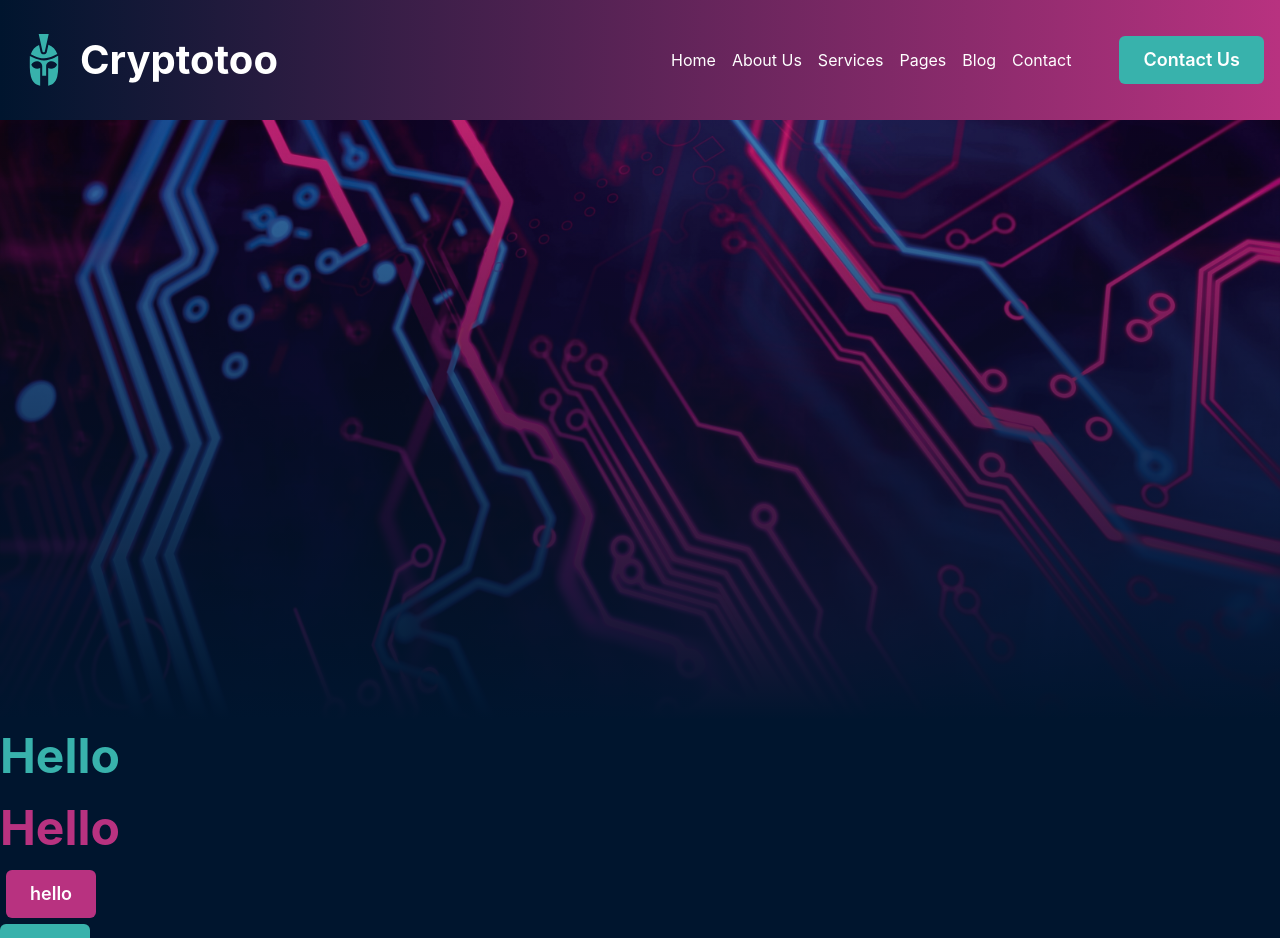
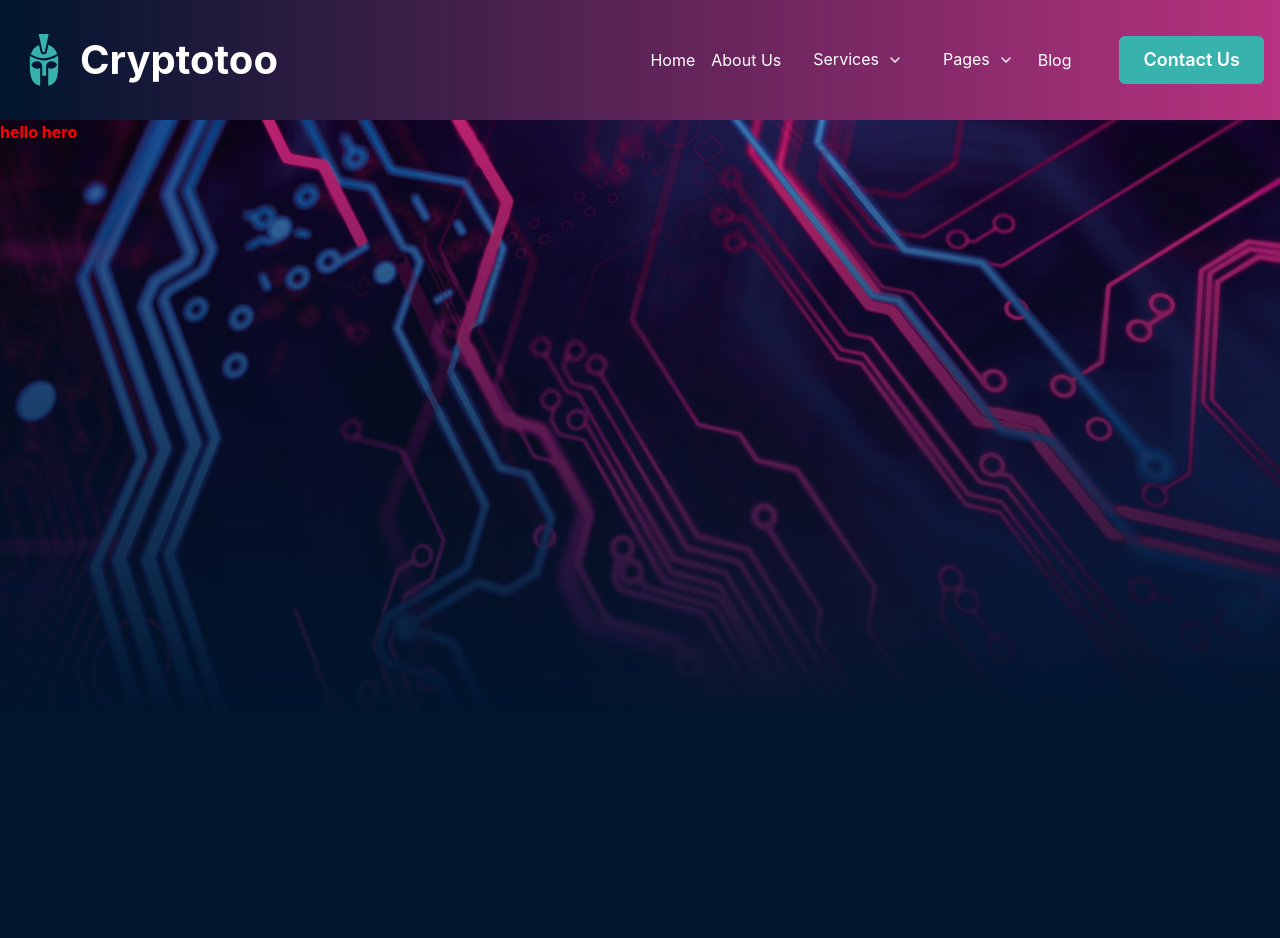
Before and after one commit to alexotoo/trading, a Next.js app: page / in a window 1280 px wide. Shown: the top 938 px of the page. Built offline with nearby package versions, Linux system fonts and the light colour scheme.

Commit message:
navdropdown done

```diff
--- a/components/NavBar.js
+++ b/components/NavBar.js
@@ -1,10 +1,12 @@
 import Link from "next/link";
 
 import { Flex, Center, Text, Circle, HStack, Spacer } from "@chakra-ui/layout";
-
+import { FiChevronDown } from "react-icons/fi";
 import { GiCrestedHelmet } from "react-icons/gi";
 import { Button } from "@chakra-ui/button";
 import NavDrawer from "./NavDrawer";
+import { Menu, MenuButton, MenuItem, MenuList } from "@chakra-ui/menu";
+import NavMenuItems from "./NavMenuItems";
 
 export default function NavBar() {
   return (
@@ -47,34 +49,11 @@ export default function NavBar() {
           </Link>
         </Center>
         <Spacer />
-        <Center _hover={{ color: "teal.400" }} transition="ease 0.3s">
-          <Link href="/">
-            <a className="logo" _hover={{ textDecoration: "none" }}>
-              Services
-            </a>
-          </Link>
-        </Center>
-        <Spacer />
-        <Center _hover={{ color: "teal.400" }} transition="ease 0.3s">
-          <Link href="/">
-            <a className="logo" _hover={{ textDecoration: "none" }}>
-              Pages
-            </a>
-          </Link>
-        </Center>
-        <Spacer />
+        <NavMenuItems />
         <Center _hover={{ color: "teal.400" }} transition="ease 0.3s">
           <Link href="/">
             <a className="logo" _hover={{ textDecoration: "none" }}>
               Blog
-            </a>
-          </Link>
-        </Center>
-        <Spacer />
-        <Center _hover={{ color: "teal.400" }} transition="ease 0.3s">
-          <Link href="/">
-            <a className="logo" _hover={{ textDecoration: "none" }}>
-              Contact
             </a>
           </Link>
         </Center>
@@ -86,6 +65,7 @@ export default function NavBar() {
           size="lg"
           _hover={{ bg: "teal.500", transform: "translateY(-2px)" }}
           display={{ base: "none", lg: "inherit" }}
+          _focus={{ outline: "transparent" }}
         >
           Contact Us
         </Button>
--- a/components/NavDrawer.js
+++ b/components/NavDrawer.js
@@ -7,8 +7,13 @@ import {
   DrawerContent,
   DrawerCloseButton,
   Button,
+  HStack,
+  Text,
+  Spacer,
+  Center,
 } from "@chakra-ui/react";
 import { useDisclosure } from "@chakra-ui/react";
+import { GiCrestedHelmet } from "react-icons/gi";
 import { useRef } from "react";
 
 export default function NavDrawer() {
@@ -32,18 +37,28 @@ export default function NavDrawer() {
         finalFocusRef={btnRef}
       >
         <DrawerOverlay>
-          <DrawerContent>
-            <DrawerCloseButton />
-            <DrawerHeader>Create your account</DrawerHeader>
+          <DrawerContent
+            bgGradient="linear(to-t, rgb(0, 21, 46), pink.600)"
+            color="white"
+          >
+            <DrawerHeader color="teal.400">
+              <HStack>
+                <GiCrestedHelmet fontSize="3.5rem" />
+                <Text ml="2" color="white" fontSize="2rem">
+                  {" "}
+                  Cryptotoo
+                </Text>
+                <DrawerCloseButton
+                  top="2rem"
+                  background="white"
+                  _focus={{ outline: "transparent" }}
+                />
+              </HStack>
+            </DrawerHeader>
 
             <DrawerBody></DrawerBody>
 
-            <DrawerFooter>
-              <Button variant="outline" mr={3} onClick={onClose}>
-                Cancel
-              </Button>
-              <Button colorScheme="blue">Save</Button>
-            </DrawerFooter>
+            <DrawerFooter>social media icons here</DrawerFooter>
           </DrawerContent>
         </DrawerOverlay>
       </Drawer>
--- /dev/null
+++ b/components/NavMenuItems.js
@@ -0,0 +1,57 @@
+import { Button } from "@chakra-ui/button";
+import { MenuItem, Menu, MenuButton, MenuList } from "@chakra-ui/menu";
+import Link from "next/link";
+import { FiChevronDown } from "react-icons/fi";
+import { useState } from "react";
+export default function NavMenuItems({ items, icon }) {
+  const menuObject = [
+    {
+      title: "Services",
+      subTitle: ["Services", "Services Details"],
+      isIcon: true,
+    },
+    {
+      title: "Pages",
+      subTitle: ["Our Team", "Pricing", "FAQ"],
+      isIcon: true,
+    },
+  ];
+
+  const [menuItems] = useState(menuObject);
+
+  console.log(items, menuItems, menuObject);
+  return menuItems.map((menu, index) => {
+    const { title, subTitle, isIcon } = menu;
+    console.log(title, subTitle, isIcon);
+    return (
+      <Menu key={index}>
+        <MenuButton
+          as={Button}
+          rightIcon={isIcon && <FiChevronDown />}
+          background="transparent"
+          _focus={{ outline: "transparent" }}
+          _active={{ background: "none" }}
+          _hover={{ background: "none", color: "teal.400" }}
+          fontWeight="normal"
+          className="navItemBox"
+        >
+          <Link href="/">{title}</Link>
+        </MenuButton>
+        {
+          <MenuList>
+            {subTitle.map((item, index) => (
+              <MenuItem
+                key={index}
+                _hover={{ color: "teal.400" }}
+                transition="ease 0.3s"
+                color="black"
+              >
+                {<Link href={`/${item}`}>{item}</Link>}
+              </MenuItem>
+            ))}
+          </MenuList>
+        }
+      </Menu>
+    );
+  });
+}
--- /dev/null
+++ b/components/indexpage/HeroSection.js
@@ -0,0 +1,8 @@
+import styles from "./herosection.module.scss";
+export default function HeroSection() {
+  return (
+    <section className={styles.herosection}>
+      <h1 className={styles.looks}>hello hero</h1>
+    </section>
+  );
+}
--- /dev/null
+++ b/components/indexpage/herosection.module.scss
@@ -0,0 +1,5 @@
+.looks {
+  color: red;
+}
+.herosection {
+}
--- a/pages/index.js
+++ b/pages/index.js
@@ -2,6 +2,7 @@ import { Button } from "@chakra-ui/button";
 import { Spacer } from "@chakra-ui/layout";
 import { Text } from "@chakra-ui/layout";
 import Head from "next/head";
+import HeroSection from "../components/indexpage/HeroSection";
 import NavBar from "../components/NavBar";
 import styles from "../styles/Home.module.css";
 
@@ -13,24 +14,10 @@ export default function Home() {
       </Head>
       <header className={styles.header}>
         <NavBar />
+        <HeroSection />
       </header>
 
-      <main className={styles.main}>
-        <Text color="teal.400" fontSize="5xl">
-          Hello
-        </Text>
-        <Text color="pink.600" fontSize="5xl">
-          Hello
-        </Text>
-        <Button size="lg" bg="pink.600" margin="1.5">
-          hello
-        </Button>
-        <Spacer />
-
-        <Button size="lg" bg="teal.400">
-          hello
-        </Button>
-      </main>
+      <main className={styles.main}></main>
 
       <footer className={styles.footer}></footer>
     </div>
--- a/styles/Home.module.css
+++ b/styles/Home.module.css
@@ -1,9 +1,5 @@
 .header {
-  background-image: linear-gradient(
-      to bottom,
-      rgba(0, 11, 32, 0),
-      rgb(0, 21, 46)
-    ),
+  background-image: linear-gradient(to bottom, rgba(0, 11, 32, 0), #00152e),
     url(/images/tech-4.jpeg);
   background-size: cover;
   background-repeat: no-repeat;
@@ -25,99 +21,3 @@
   justify-content: center;
   align-items: center;
 }
-
-.footer img {
-  margin-left: 0.5rem;
-}
-
-.footer a {
-  display: flex;
-  justify-content: center;
-  align-items: center;
-}
-
-.title a {
-  color: #0070f3;
-  text-decoration: none;
-}
-
-.title a:hover,
-.title a:focus,
-.title a:active {
-  text-decoration: underline;
-}
-
-.title {
-  margin: 0;
-  line-height: 1.15;
-  font-size: 4rem;
-}
-
-.title,
-.description {
-  text-align: center;
-}
-
-.description {
-  line-height: 1.5;
-  font-size: 1.5rem;
-}
-
-.code {
-  background: #fafafa;
-  border-radius: 5px;
-  padding: 0.75rem;
-  font-size: 1.1rem;
-  font-family: Menlo, Monaco, Lucida Console, Liberation Mono, DejaVu Sans Mono,
-    Bitstream Vera Sans Mono, Courier New, monospace;
-}
-
-.grid {
-  display: flex;
-  align-items: center;
-  justify-content: center;
-  flex-wrap: wrap;
-  max-width: 800px;
-  margin-top: 3rem;
-}
-
-.card {
-  margin: 1rem;
-  flex-basis: 45%;
-  padding: 1.5rem;
-  text-align: left;
-  color: inherit;
-  text-decoration: none;
-  border: 1px solid #eaeaea;
-  border-radius: 10px;
-  transition: color 0.15s ease, border-color 0.15s ease;
-}
-
-.card:hover,
-.card:focus,
-.card:active {
-  color: #0070f3;
-  border-color: #0070f3;
-}
-
-.card h3 {
-  margin: 0 0 1rem 0;
-  font-size: 1.5rem;
-}
-
-.card p {
-  margin: 0;
-  font-size: 1.25rem;
-  line-height: 1.5;
-}
-
-.logo {
-  height: 1em;
-}
-
-@media (max-width: 600px) {
-  .grid {
-    width: 100%;
-    flex-direction: column;
-  }
-}
--- a/styles/globals.scss
+++ b/styles/globals.scss
@@ -14,3 +14,10 @@ a {
 * {
   box-sizing: border-box;
 }
+
+.navItemBox:hover .navItem {
+  display: block !important;
+}
+.navItem {
+  display: none;
+}
```
